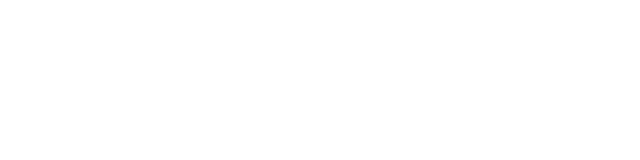
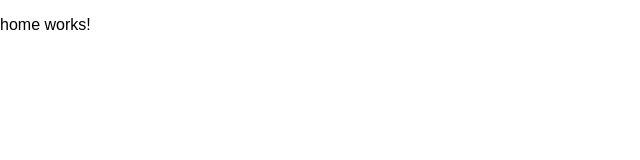
Before and after one commit to avivharuzi/react-starter, a React (Create React App) app: page / in a window 1280 px wide. Shown: the top 160 px of the page, without its empty margins (0-640 px from the left). Built offline with nearby package versions, Linux system fonts and the light colour scheme.

Commit message:
added basic router config

```diff
--- a/package.json
+++ b/package.json
@@ -6,6 +6,7 @@
     "axios": "^0.18.0",
     "react": "^16.4.1",
     "react-dom": "^16.4.1",
+    "react-router-dom": "^4.3.1",
     "react-scripts": "1.1.4"
   },
   "scripts": {
--- a/src/containers/App.js
+++ b/src/containers/App.js
@@ -1,10 +1,16 @@
 import React, { Component } from 'react';
+import { BrowserRouter } from 'react-router-dom';
+
+import Routes from './../routes';
 
 class App extends Component {
   render() {
     return (
-      <div className="App">
-      </div>
+      <BrowserRouter>
+        <div className="App">
+          <Routes />
+        </div>
+      </BrowserRouter>
     );
   }
 }
--- /dev/null
+++ b/src/routes/index.js
@@ -0,0 +1,14 @@
+import React from 'react';
+import { Route } from 'react-router-dom';
+
+import Home from './../pages/Home/Home';
+
+const routes = () => {
+    return (
+        <main>
+            <Route path="/" exact component={Home} />
+        </main>
+    );
+};
+
+export default routes;
```
Also changed, not shown: 1 other file (tests, documents, lock files or other folders).
